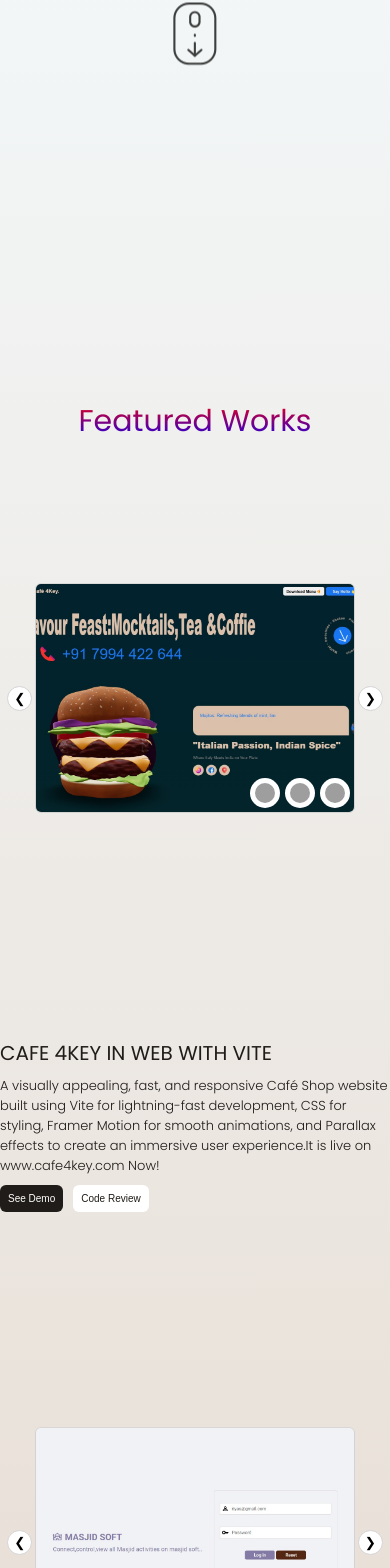
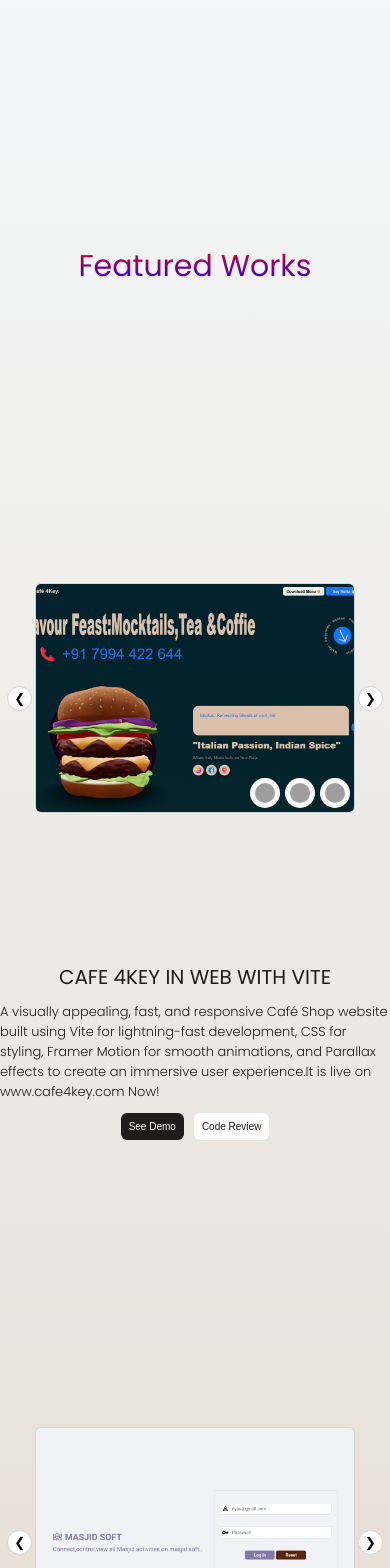
Before and after one commit to RiyasTeche/portfolio-web, a React (Vite) app: page /portfolio-web/projects in a window 390 px wide. Shown: the part 400-1968 px from the top of the page. Built offline with nearby package versions, Linux system fonts and the light colour scheme; grey boxes are pictures that could not be loaded.

Commit message:
hero slide updated8

```diff
--- a/src/pages/Project/project.css
+++ b/src/pages/Project/project.css
@@ -25,7 +25,7 @@
 }
 
 .project-header {
-  width: 100%;
+  min-width: 100%;
   text-align: center;
 }
 
@@ -65,7 +65,7 @@
   gap: 50px;
 }
 
-.project-section:nth-of-type(2n+1) .project-wrapper{
+.project-section:nth-of-type(2n + 1) .project-wrapper {
   flex-direction: row-reverse;
 }
 
@@ -273,7 +273,7 @@
     max-width: 700px;
   }
 
-  .project-header h1{
+  .project-header h1 {
     font-weight: 400;
     font-size: 30px;
   }
@@ -304,8 +304,8 @@
     gap: 10px;
   }
 
-  .project-section:nth-of-type(2n+1) .project-wrapper{
-    flex-direction:column;
+  .project-section:nth-of-type(2n + 1) .project-wrapper {
+    flex-direction: column;
   }
 
   .project-img-wrapper {
@@ -343,6 +343,11 @@
 }
 
 @media (max-width: 490px) {
+
+  .project-header {
+    min-height: calc(100vh - calc(100vh - 200px));
+  }
+
   .project-main-wrapper {
     max-width: 390px;
   }
@@ -354,8 +359,13 @@
   .project-text-wrapper {
     flex: 1;
   }
+  .project-text-container {
+    align-items: center;
+    justify-content: flex-start;
+    gap: 10px;
+  }
 
-  .listConatiner{
+  .listConatiner {
     display: none;
   }
 
```
